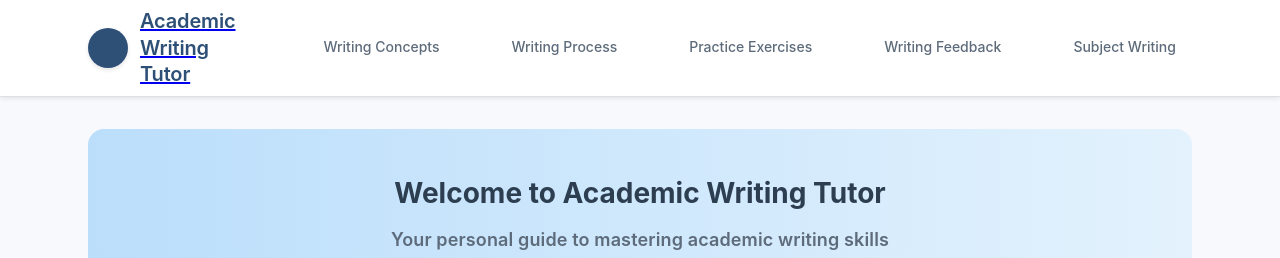
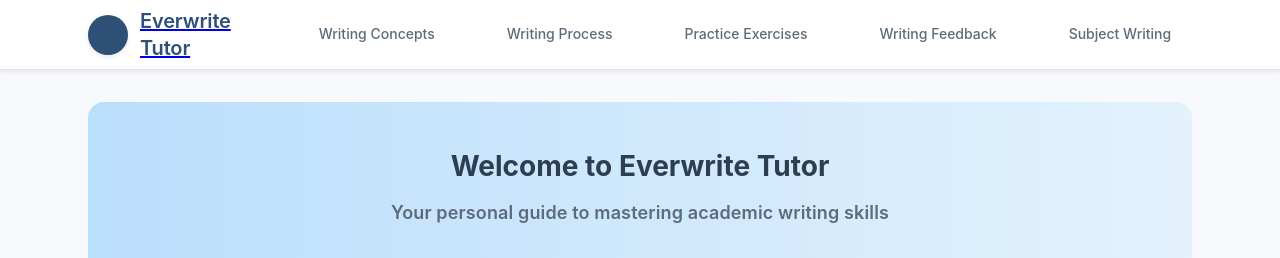
Before and after one commit to wootang01/academic-writing-app, a React (Create React App) app: page / in a window 1280 px wide. Shown: the top 258 px of the page. Built offline with nearby package versions, Linux system fonts and the light colour scheme; some icons are missing.

Commit message:
Change app name from 'Academic Writing Tutor' to 'Everwrite Tutor'

```diff
--- a/public/index.html
+++ b/public/index.html
@@ -24,7 +24,7 @@
       work correctly both with client-side routing and a non-root public URL.
       Learn how to configure a non-root public URL by running `npm run build`.
     -->
-    <title>Academic Writing Tutor</title>
+    <title>Everwrite Tutor</title>
   </head>
   <body>
     <noscript>You need to enable JavaScript to run this app.</noscript>
--- a/src/components/Footer.tsx
+++ b/src/components/Footer.tsx
@@ -1,9 +1,8 @@
 import React from 'react';
-import { Box, Typography, Container, Link, useTheme } from '@mui/material';
+import { Box, Typography, Container, Link } from '@mui/material';
 import EmailIcon from '@mui/icons-material/Email';
 
 const Footer: React.FC = () => {
-  const theme = useTheme();
   const currentYear = new Date().getFullYear();
 
   return (
--- a/src/components/Header.tsx
+++ b/src/components/Header.tsx
@@ -105,7 +105,7 @@ const Header: React.FC = () => {
                 alignItems: 'center'
               }}
             >
-              Academic Writing Tutor
+              Everwrite Tutor
             </Typography>
           </Box>
 
--- a/src/pages/LandingPage.tsx
+++ b/src/pages/LandingPage.tsx
@@ -76,7 +76,7 @@ const LandingPage: React.FC = () => {
             variant="h3"
             sx={{ mb: 2, fontWeight: 'bold' }}
           >
-            Welcome to Academic Writing Tutor
+            Welcome to Everwrite Tutor
           </Typography>
           <Typography variant="h6" color="text.secondary" sx={{ mb: 4 }}>
             Your personal guide to mastering academic writing skills
```
